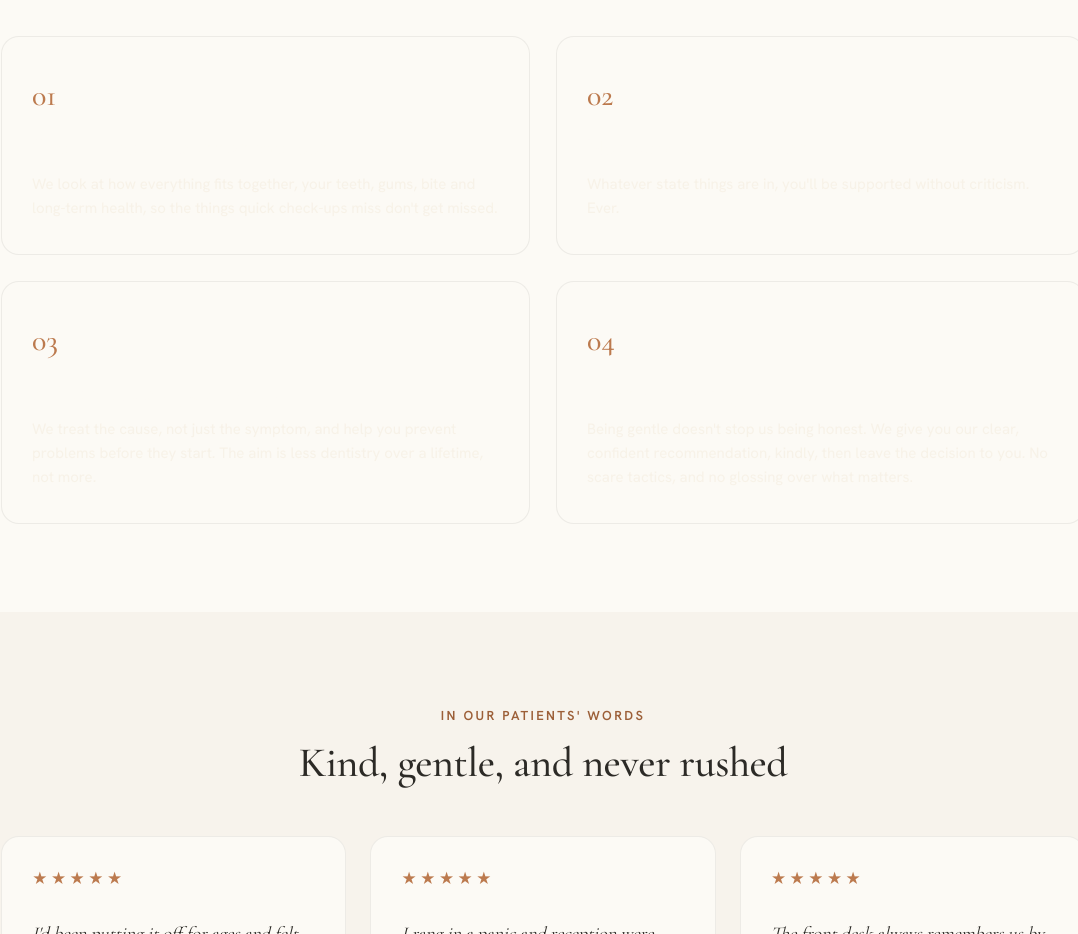
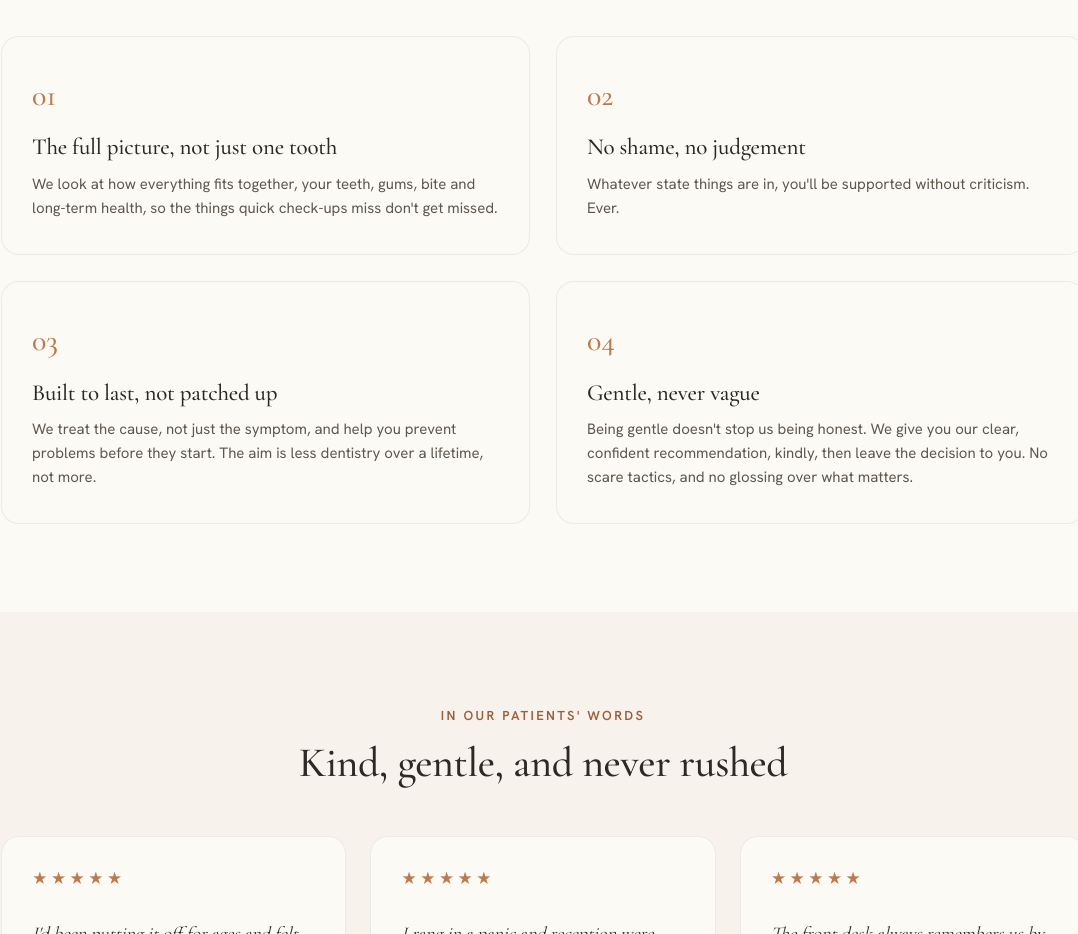
Before and after one commit to farhanj21/eskd-clinic, a Next.js app: page / in a window 1280 px wide. Shown: the part 1100-2034 px from the top of the page, without its empty margins (97-1175 px from the left). Built offline with nearby package versions, Linux system fonts and the light colour scheme.

Commit message:
home page text color fix

```diff
--- a/app/globals.css
+++ b/app/globals.css
@@ -2068,7 +2068,8 @@ html,body{overflow-x:hidden;max-width:100%;}
 .pillars{display:grid;grid-template-columns:repeat(2,1fr);gap:26px;}
 .pillar{background:var(--paper);border:1px solid var(--line-soft);border-radius:18px;padding:34px 30px;}
 .pillar .n{font-family:var(--display);font-size:30px;color:var(--clay);font-weight:500;}
-.pillar h3{font-size:23px;margin:14px 0 10px;}
+.pillar h3{font-size:23px;margin:14px 0 10px;color:var(--ink);}
+.pillar p{font-size:15px;line-height:1.6;color:var(--ink-soft);}
 @media(max-width:820px){.pillars{grid-template-columns:1fr;}}
 
 /* Reviews */
```
